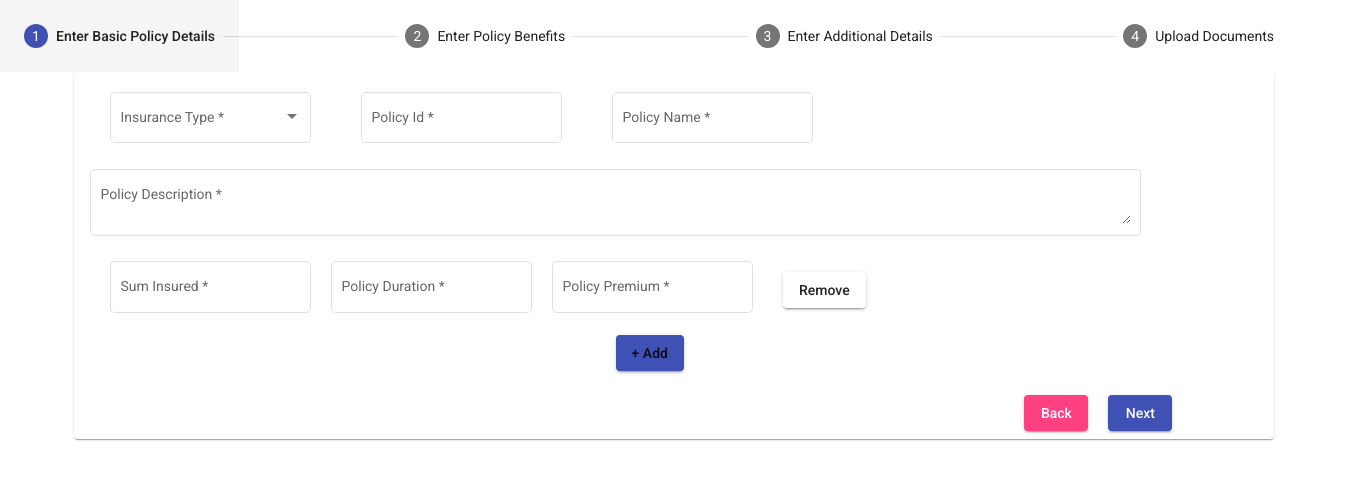
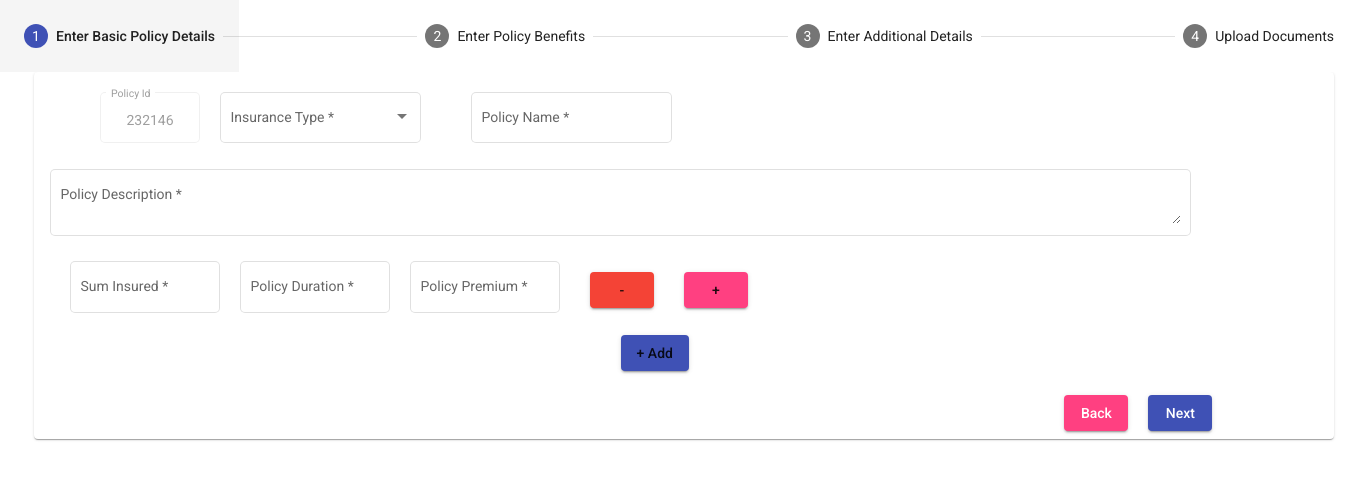
Before and after one commit to Vivek160395/insurify, an Angular app in the folder product-webapp/app/: page /add-policy in a window 1280 px wide. Shown: the top 480 px of the page, 1358 px wide, since content can reach past the window. Built offline with nearby package versions, Linux system fonts and the light colour scheme.

Commit message:
Added add-insurance-policy component with id generated

```diff
--- a/product-webapp/app/src/app/add-insurance-policy/add-insurance-policy.component.css
+++ b/product-webapp/app/src/app/add-insurance-policy/add-insurance-policy.component.css
@@ -1,6 +1,6 @@
 .singlecard{
-    width:1200px;
-    margin-left: 50px;
+    width:1300px;
+    margin-left: 10px;
 }
 .buttonplace{
     margin-left: 80%;
--- a/product-webapp/app/src/app/add-insurance-policy/add-insurance-policy.component.html
+++ b/product-webapp/app/src/app/add-insurance-policy/add-insurance-policy.component.html
@@ -1,14 +1,15 @@
 <div style="position:absolute">
-    <!-- <button mat-raised-button (click)="isLinear = !isLinear" id="toggle-linear">
-      {{!isLinear ? 'Enable linear mode' : 'Disable linear mode'}}
-    </button>
-    [linear]="isLinear" -->
+
     <mat-stepper #stepper>
       <mat-step [stepControl]="insuranceForms">
         <mat-card class="singlecard">
           <mat-card-content style="align-content: center;">
         <form [formGroup]="insuranceForms">
           <ng-template matStepLabel>Enter Basic Policy Details</ng-template>
+          <mat-form-field appearance="outline" style="margin-left: 50px;width: 100px;" >
+            <mat-label>Policy Id</mat-label>
+            <input matInput placeholder="Policy Id" formControlName="policyId" required style="text-align: center;">
+          </mat-form-field>
           <mat-form-field style="margin-left: 20px;" appearance="outline">
             <mat-label>Insurance Type</mat-label>
             <mat-select placeholder="Insurance Category" formControlName="insuranceType">
@@ -17,10 +18,7 @@
               <mat-option value="AutoMobileInsurance">AutoMobile Insurance</mat-option>
             </mat-select>
           </mat-form-field>
-          <mat-form-field appearance="outline" style="margin-left: 50px;">
-            <mat-label>Policy Id</mat-label>
-            <input matInput placeholder="Policy Id" formControlName="policyId" required>
-          </mat-form-field>
+
           <mat-form-field appearance="outline" style="margin-left: 50px;">
             <mat-label>Policy Name</mat-label>
             <input matInput placeholder="Policy Name " formControlName="policyName" required>
@@ -32,22 +30,39 @@
           </mat-form-field>
           <div formArrayName="policyDetails">
             <div *ngFor="let child of policyDetailsx;let i=index" formGroupName="{{i}}">
-              <mat-form-field style="margin-left: 20px;" appearance="outline">
+              <mat-form-field style="margin-left: 20px;width: 150px;" appearance="outline">
                 <mat-label style="width: 200px;">Sum Insured</mat-label>
                 <input matInput placeholder="Sum Insured" type="number" formControlName="sumInsure">
               </mat-form-field>
-              <mat-form-field style="margin-left: 20px;" appearance="outline">
+              <mat-form-field style="margin-left: 20px;width: 150px;" appearance="outline">
                 <mat-label style="width: 200px;">Policy Duration </mat-label>
                 <input formControlName="durations" matInput placeholder="Policy Duration" type="number">
               </mat-form-field>
-              <mat-form-field style="margin-left: 20px;" appearance="outline">
+              <mat-form-field style="margin-left: 20px;width: 150px;" appearance="outline">
                 <mat-label style="width: 200px;">Policy Premium </mat-label>
                 <input formControlName="premiums" matInput placeholder="Policy Premium" type="number">
               </mat-form-field>
-              <a mat-raised-button (click)="removeDetails(i)" style="margin-left: 30px;">Remove</a>
+              <mat-form-field style="margin-left: 20px;width: 100px;" appearance="outline" *ngIf="insurancex==='HealthInsurance'">
+                <mat-label style="width: 200px;">Adults</mat-label>
+                <input formControlName="adults" matInput placeholder="Adults" type="number">
+              </mat-form-field>
+              <mat-form-field style="margin-left: 20px;width: 100px;" appearance="outline" *ngIf="insurancex==='HealthInsurance'">
+                <mat-label style="width: 200px;">Kids</mat-label>
+                <input formControlName="kids" matInput placeholder="Kids" type="number">
+              </mat-form-field>
+              <mat-form-field style="margin-left: 20px;width: 150px;" appearance="outline" *ngIf="insurancex==='LifeInsurance'">
+                <mat-label style="width: 200px;">Minimum Salary</mat-label>
+                <input formControlName="minSalary" matInput placeholder="Min Salary" type="number">
+              </mat-form-field>
+              <mat-form-field style="margin-left: 20px;width: 150px;" appearance="outline" *ngIf="insurancex==='LifeInsurance'">
+                <mat-label style="width: 200px;">Maximum Salary</mat-label>
+                <input formControlName="maxSalary" matInput placeholder="Max Salary" type="number">
+              </mat-form-field>
+              <a mat-raised-button (click)="removeDetails(i)" style="margin-left: 30px;" color="warn">-</a>
+              <a mat-raised-button (click)="addDetails(i)" style="margin-left: 30px;" color="accent">+</a>
             </div>
             <div>
-              <a mat-raised-button color="primary" (click)="addDetails()" style="margin-left: 45%;"> + Add</a>
+              <a mat-raised-button color="primary" (click)="addDetailsE()" style="margin-left: 45%;"> + Add</a>
             </div>
           </div>
         </form>
@@ -59,44 +74,6 @@
         </mat-card>
       </mat-step>
 
-      <!-- <mat-step [stepControl]="insuranceForms">
-        <mat-card class="singlecard">
-          <mat-card-content style="align-content: center;">
-            <form [formGroup]="insuranceForms">
-              <ng-template matStepLabel>Enter Policy Description,Premiums Details</ng-template>
-              <mat-form-field style="margin-left: 20px;" appearance="outline" style="width:100%;">
-                <mat-label style="width: 200px;">Policy Description</mat-label>
-                <textarea formControlName="policyDescription" matInput placeholder="Policy Description"
-                  type="text"></textarea>
-              </mat-form-field>
-              <div formArrayName="policyDetails">
-                <div *ngFor="let child of policyDetailsx;let i=index" formGroupName="{{i}}">
-                  <mat-form-field style="margin-left: 20px;" appearance="outline">
-                    <mat-label style="width: 200px;">Sum Insured</mat-label>
-                    <input matInput placeholder="Sum Insured" type="number" formControlName="sumInsure">
-                  </mat-form-field>
-                  <mat-form-field style="margin-left: 20px;" appearance="outline">
-                    <mat-label style="width: 200px;">Policy Duration </mat-label>
-                    <input formControlName="durations" matInput placeholder="Policy Duration" type="number">
-                  </mat-form-field>
-                  <mat-form-field style="margin-left: 20px;" appearance="outline">
-                    <mat-label style="width: 200px;">Policy Premium </mat-label>
-                    <input formControlName="premiums" matInput placeholder="Policy Premium" type="number">
-                  </mat-form-field>
-                  <a mat-raised-button (click)="removeDetails(i)" style="margin-left: 30px;">Remove</a>
-                </div>
-                <div>
-                  <a mat-raised-button color="primary" (click)="addDetails()" style="margin-left: 45%;"> + Add</a>
-                </div>
-              </div>
-            </form>
-          </mat-card-content>
-          <mat-card-actions class="buttonplace">
-            <button mat-raised-button matStepperPrevious color="accent">Back</button>
-            <button mat-raised-button matStepperNext color="primary" style="margin-left: 20px;">Next</button>
-          </mat-card-actions>
-        </mat-card>
-      </mat-step> -->
       <mat-step [stepControl]="insuranceForms">
         <mat-card class="singlecard">
           <mat-card-content style="align-content: center;">
@@ -119,7 +96,6 @@
                   <a mat-raised-button color="primary" (click)="addDetails1()" style="margin-left: 45%;"> + Add</a>
                 </div>
               </div>
-
             </form>
           </mat-card-content>
           <mat-card-actions class="buttonplace">
@@ -158,18 +134,7 @@
       </mat-card-actions>
     </mat-card>
       </mat-step>
-      <!-- <mat-step [stepControl]="insuranceForms">
-        <form [formGroup]="insuranceForms">
-          <ng-template matStepLabel>Upload Documents</ng-template>
 
-
-          <input style="margin-top: 5px;" formControlName="policyDocuments" type="file" (change)="onFileChanged($event)">
-          <div>
-            <button mat-raised-button matStepperPrevious color="accent">Back</button>
-            <button mat-raised-button matStepperNext color="primary" style="margin-left: 20px;">Next</button>
-          </div>
-        </form>
-      </mat-step> -->
       <mat-step [stepControl]="insuranceForms">
         <mat-card class="singlecard">
           <mat-card-content style="align-content: center;">
--- a/product-webapp/app/src/app/add-insurance-policy/add-insurance-policy.component.ts
+++ b/product-webapp/app/src/app/add-insurance-policy/add-insurance-policy.component.ts
@@ -1,3 +1,4 @@
+import { AnimationStyleMetadata } from '@angular/animations';
 import { Component, OnInit } from '@angular/core';
 import { FormArray, FormBuilder, FormControl, FormGroup, Validators } from '@angular/forms';
 
@@ -7,6 +8,8 @@ import { FormArray, FormBuilder, FormControl, FormGroup, Validators } from '@ang
   styleUrls: ['./add-insurance-policy.component.css']
 })
 export class AddInsurancePolicyComponent implements OnInit {
+  id=Math.floor(Math.random()*1000000+100000);
+
   insuranceForms = new FormGroup({
     name: new FormControl("", [Validators.required]),
     password: new FormControl("", [Validators.required]),
@@ -26,22 +29,18 @@ export class AddInsurancePolicyComponent implements OnInit {
       }
       )
     ]),
-
     policyBenefits: new FormArray([
       new FormGroup({
         brief: new FormControl("", [Validators.required]),
         description: new FormControl("", [Validators.required])
-      }
-      )
+      })
     ]),
     addOnDetails: new FormArray([
       new FormGroup({
         addOn: new FormControl("", [Validators.required]),
         addOnPremiums: new FormControl("", [Validators.required])
-      }
-      )
+      })
     ]),
-
     policyDocuments: new FormControl("", [Validators.required]),
     fileSource: new FormControl("", [Validators.required])
   });
@@ -57,14 +56,37 @@ export class AddInsurancePolicyComponent implements OnInit {
     }
   }
   display(){
+    console.log(this.id);
     console.log(this.insuranceForms.value)
   }
-  addDetails() {
+  addDetails(i:any) {
     const control = <FormArray>this.insuranceForms.controls['policyDetails'];
+
+
+
+    console.log(this.insuranceForms.get('policyDetails'));
     control.push(new FormGroup({
       premiums: new FormControl("", [Validators.required]),
       durations: new FormControl("", [Validators.required]),
-      sumInsure: new FormControl("", [Validators.required])
+      sumInsure: new FormControl("", [Validators.required]),
+      adults   :new FormControl(""),
+      kids     :new FormControl(""),
+      minSalary:new FormControl(""),
+      maxSalary:new FormControl("")
+    }
+    ));
+  }
+  addDetailsE() {
+    const control = <FormArray>this.insuranceForms.controls['policyDetails'];
+
+    control.push(new FormGroup({
+      premiums: new FormControl("", [Validators.required]),
+      durations: new FormControl("", [Validators.required]),
+      sumInsure: new FormControl("", [Validators.required]),
+      adults   :new FormControl(""),
+      kids     :new FormControl(""),
+      minSalary:new FormControl(""),
+      maxSalary:new FormControl("")
     }
     ));
   }
@@ -102,9 +124,14 @@ export class AddInsurancePolicyComponent implements OnInit {
 
   constructor(private fb: FormBuilder) { }
   ngOnInit(): void {
+  this.insuranceForms.get('policyId')?.setValue(this.id.toString())
+  this.insuranceForms.get('policyId')!.disable()
 
   }
-
+  get insurancex(){
+    // console.log(this.insuranceForms.get('insuranceType')?.value)
+    return this.insuranceForms.get('insuranceType')?.value!
+  }
   get policyDetailsx() {
     return (this.insuranceForms.get('policyDetails') as FormArray).controls;
   }
```
